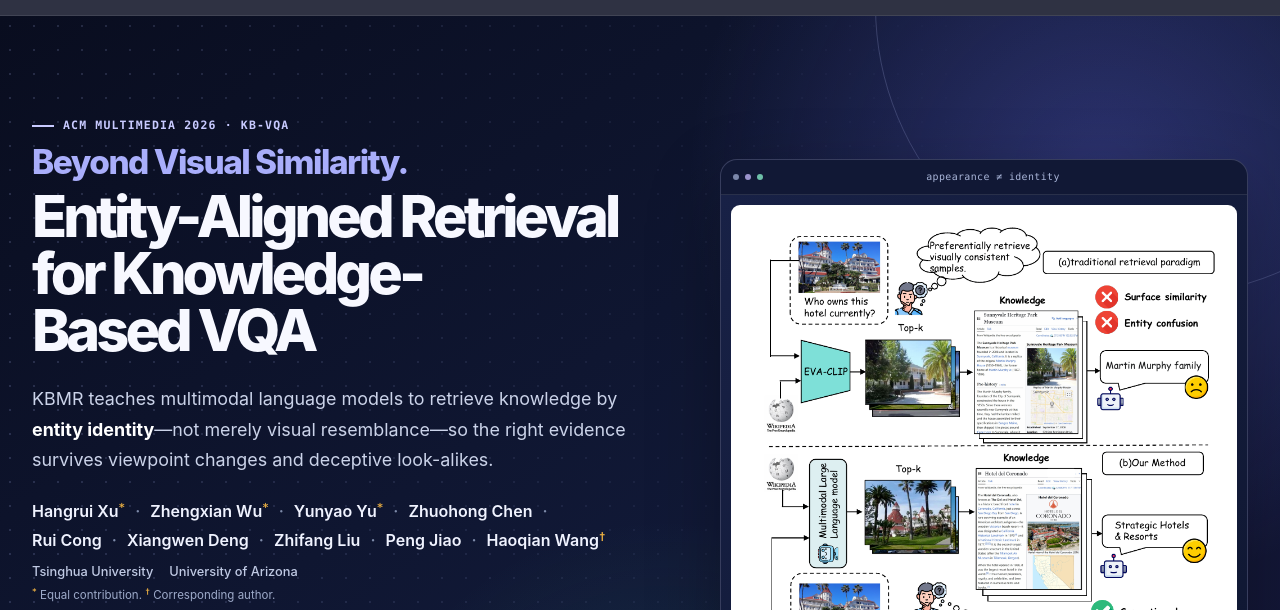
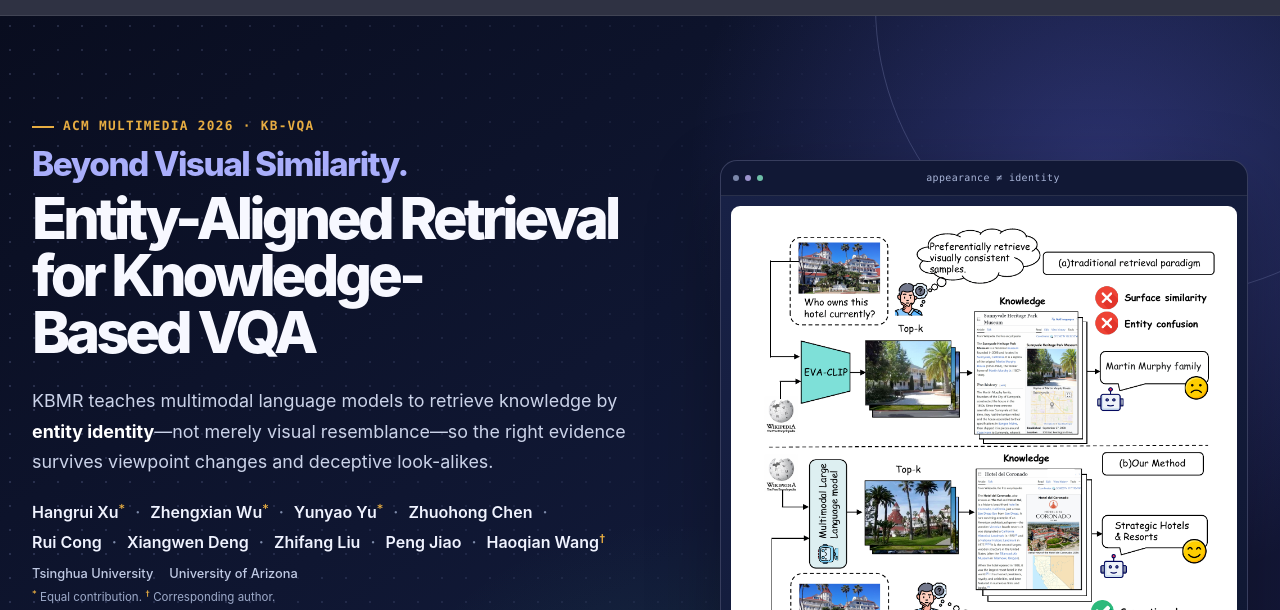
Before and after one commit to realHarryX/realHarryX.github.io, a plain HTML site: page KBMR/index.html in a window 1280 px wide. Shown: the part 60-670 px from the top of the page. Drawn offline with Linux system fonts and the light colour scheme.

Commit message:
Emphasize ACM Multimedia 2026 badge with gold color

```diff
--- a/KBMR/assets/site.css
+++ b/KBMR/assets/site.css
@@ -144,7 +144,7 @@
 
 .eyebrow { display: flex; align-items: center; gap: 9px; margin: 0 0 13px; color: var(--iris-dark); font-family: var(--font-mono); font-size: 0.72rem; font-weight: 750; letter-spacing: 0.1em; line-height: 1.3; text-transform: uppercase; }
 .eyebrow span { display: inline-block; width: 22px; height: 2px; background: currentColor; }
-.eyebrow-light { color: #c8caff; }
+.eyebrow-light { color: var(--gold); font-size: 0.8rem; font-weight: 800; }
 
 h1, h2, h3, p { margin-top: 0; }
 h1, h2, h3 { text-wrap: balance; }
```
